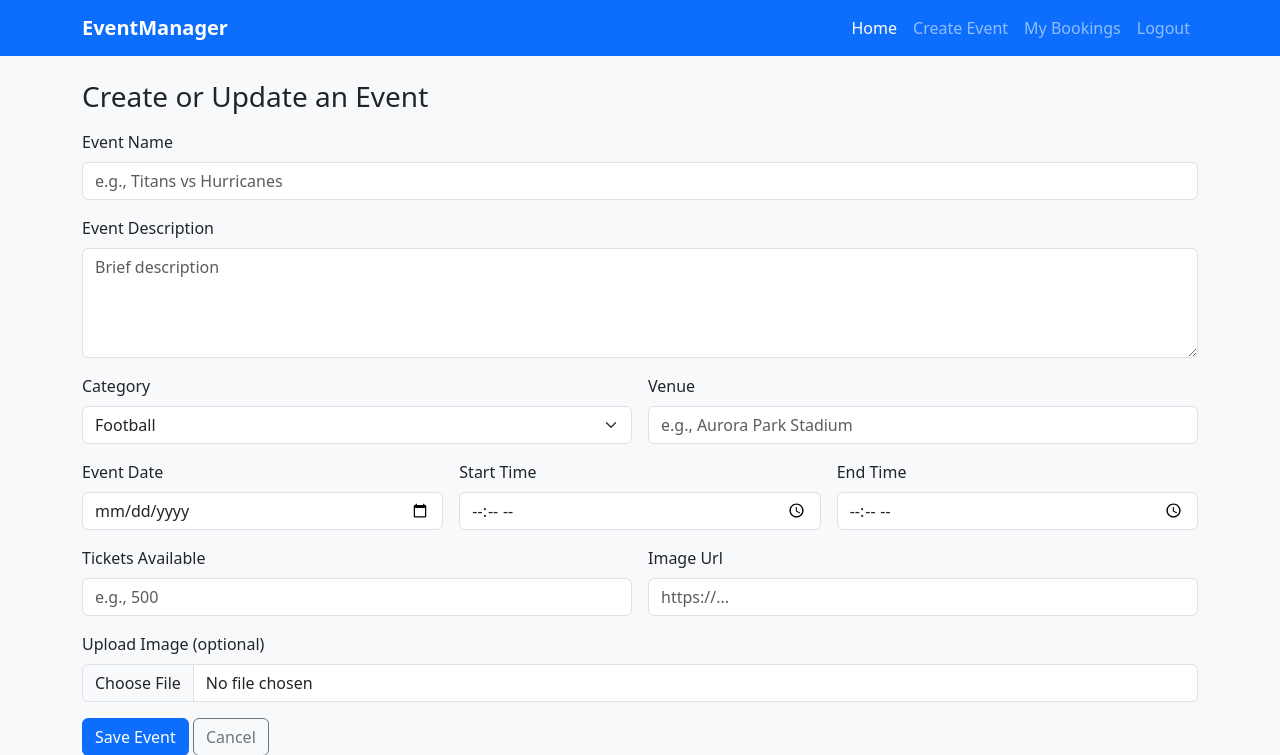
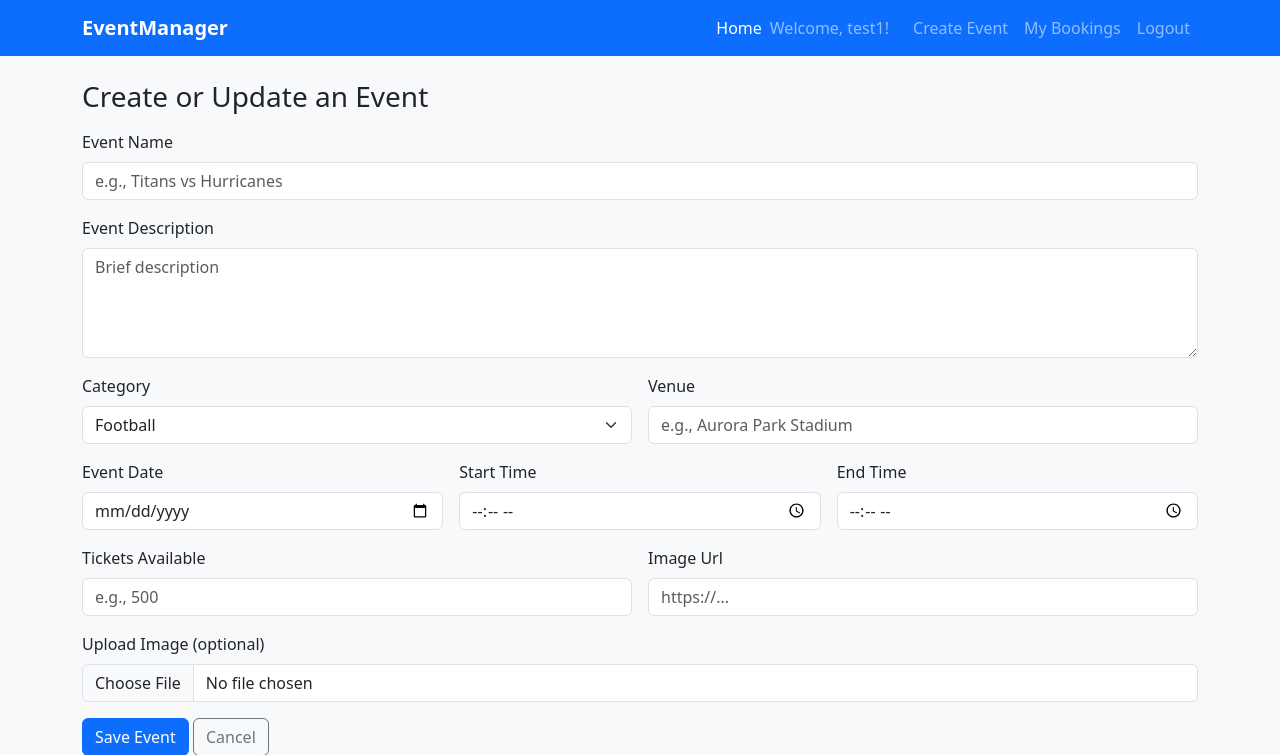
Before and after one commit to vinnie-everton/iab207-at2, a Flask app: page /create in a window 1280 px wide. Shown: the top 755 px of the page. Run offline with Flask 3, Linux system fonts and the light colour scheme; a user stored in the database is signed in; some libraries are stand-ins or nearby versions.

Commit message:
base.html update
Added a "Welcome, User!" when user is logged in the website.

```diff
--- a/a2_starter_code/projectfile/website/templates/base.html
+++ b/a2_starter_code/projectfile/website/templates/base.html
@@ -23,11 +23,15 @@
     <div id="nav" class="collapse navbar-collapse">
       <ul class="navbar-nav ms-auto">
         <li class="nav-item"><a class="nav-link active" href="{{ url_for('main.index')}}">Home</a></li>
-        <li class="nav-item"><a class="nav-link" href="{{ url_for('main.create')}}">Create Event</a></li>
-        <li class="nav-item"><a class="nav-link" href="{{ url_for('main.history')}}">My Bookings</a></li>
          {% if current_user.is_authenticated %}
+         <li class="nav-item me-3 d-flex align-items-center">
+           <span class="navbar-text">Welcome, {{ current_user.name }}!</span>
+          </li>
 
+         <li class="nav-item"><a class="nav-link" href="{{ url_for('main.create')}}">Create Event</a></li>
+         <li class="nav-item"><a class="nav-link" href="{{ url_for('main.history')}}">My Bookings</a></li>
          <li class="nav-item"><a class="nav-link" href="{{ url_for('auth.logout')}}">Logout</a></li>
+
 
           {% else %}
          <li class="nav-item"><a class="nav-link" href="{{ url_for('auth.login')}}">Login</a></li>
```
